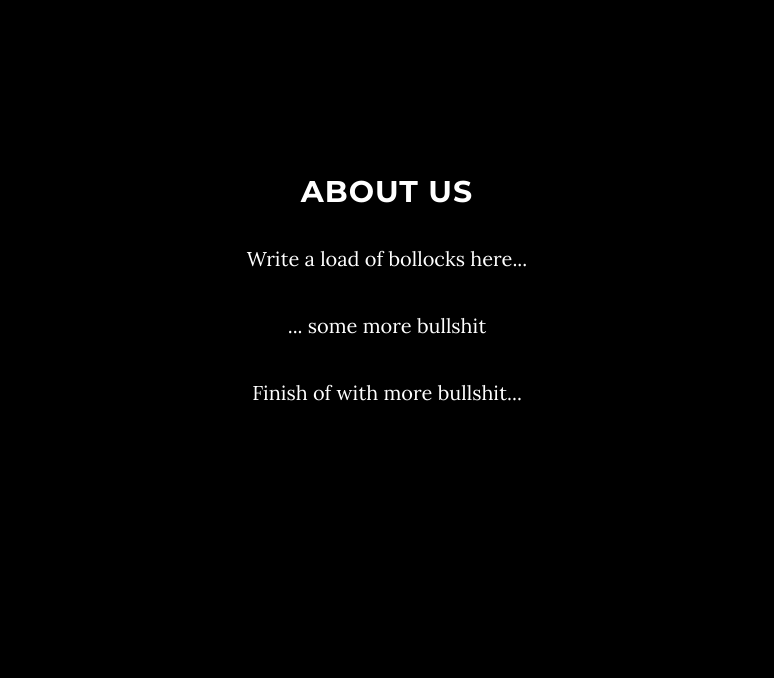
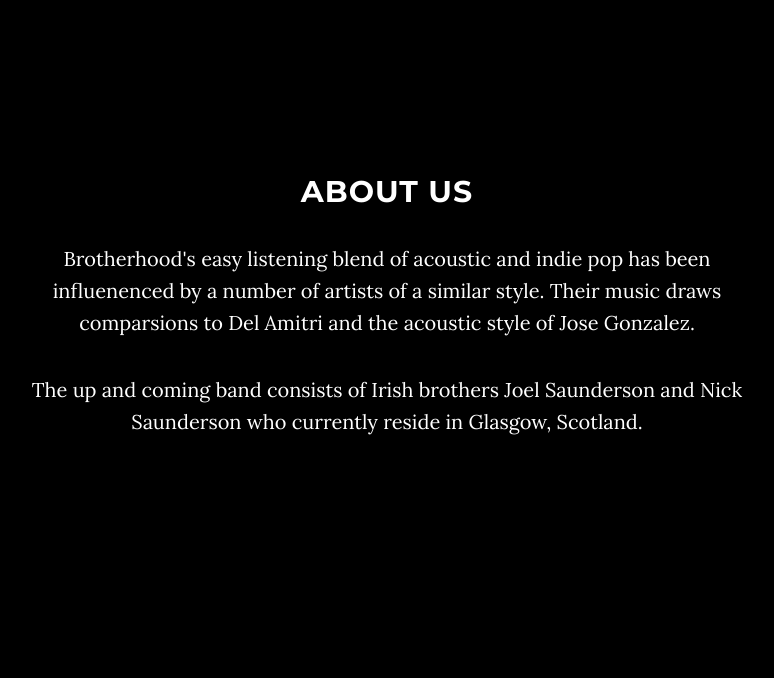
Before and after one commit to brotherhood1/BrotherHoodMusic, a Django app: page / in a window 1280 px wide. Shown: the part 875-1553 px from the top of the page, without its empty margins (253-1027 px from the left). Run offline with Django 3.2, Linux system fonts and the light colour scheme; some libraries are stand-ins or nearby versions.

Commit message:
Changed!

```diff
--- a/templates/index.html
+++ b/templates/index.html
@@ -94,9 +94,11 @@
         <div class="row">
             <div class="col-lg-8 col-lg-offset-2">
                 <h2>About Us</h2>
-                <p>Write a load of bollocks here...</p>
-                <p>... some more bullshit</p>
-                <p>Finish of with more bullshit...</p>
+                <p>Brotherhood's easy listening blend of acoustic and indie pop has been influenenced by a number of
+artists of a similar style. Their music draws comparsions to Del Amitri and the acoustic style of Jose Gonzalez.
+</p>
+                <p>The up and coming band consists of Irish brothers Joel Saunderson and Nick Saunderson who currently reside in Glasgow, Scotland.
+</p>
             </div>
         </div>
     </section>
@@ -127,16 +129,16 @@
                 </p>
                 <ul class="list-inline banner-social-buttons">
                     <li>
-                        <a href="https://twitter.com/SBootstrap" class="btn btn-default btn-lg"><i class="fa fa-twitter fa-fw"></i> <span class="network-name">Twitter</span></a>
+                        <a href="https://twitter.com" class="btn btn-default btn-lg"><i class="fa fa-twitter fa-fw"></i> <span class="network-name">Twitter</span></a>
                     </li>
                     <li>
-                        <a href="https://facebook.com/brotherhoodmusic" class="btn btn-default btn-lg"><i class="fa fa-facebook fa-fw"></i> <span class="network-name">Facebook</span></a>
+                        <a href="https://facebook.com" class="btn btn-default btn-lg"><i class="fa fa-facebook fa-fw"></i> <span class="network-name">Facebook</span></a>
                     </li>
                     <li>
                         <a href="https://soundcloud.com/brotherhood-17" class="btn btn-default btn-lg"><i class="fa fa-soundcloud fa-fw"></i> <span class="network-name">Soundcloud</span></a>
                     </li>
                     <li>
-                        <a href="https://plus.google.com/brotherhoodmusic" class="btn btn-default btn-lg"><i class="fa fa-google-plus fa-fw"></i> <span class="network-name">Google+</span></a>
+                        <a href="https://plus.google.com" class="btn btn-default btn-lg"><i class="fa fa-google-plus fa-fw"></i> <span class="network-name">Google+</span></a>
                     </li>
                 </ul>
             </div>
```
